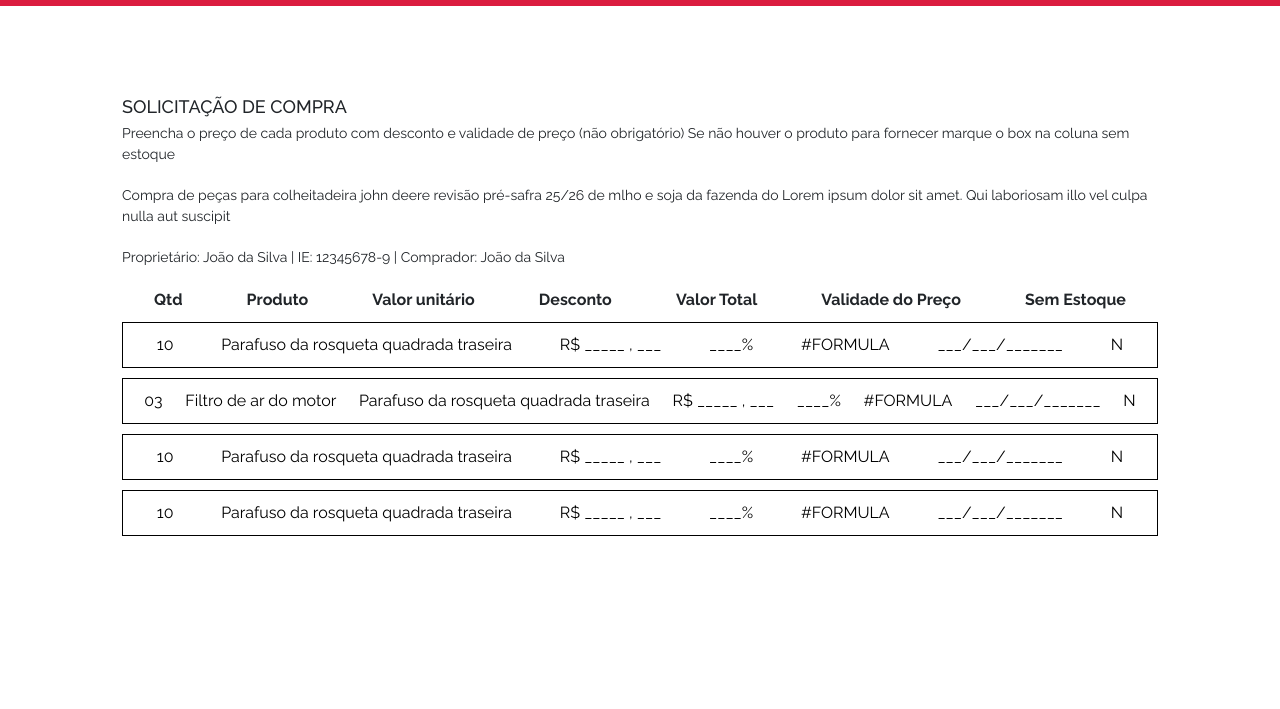
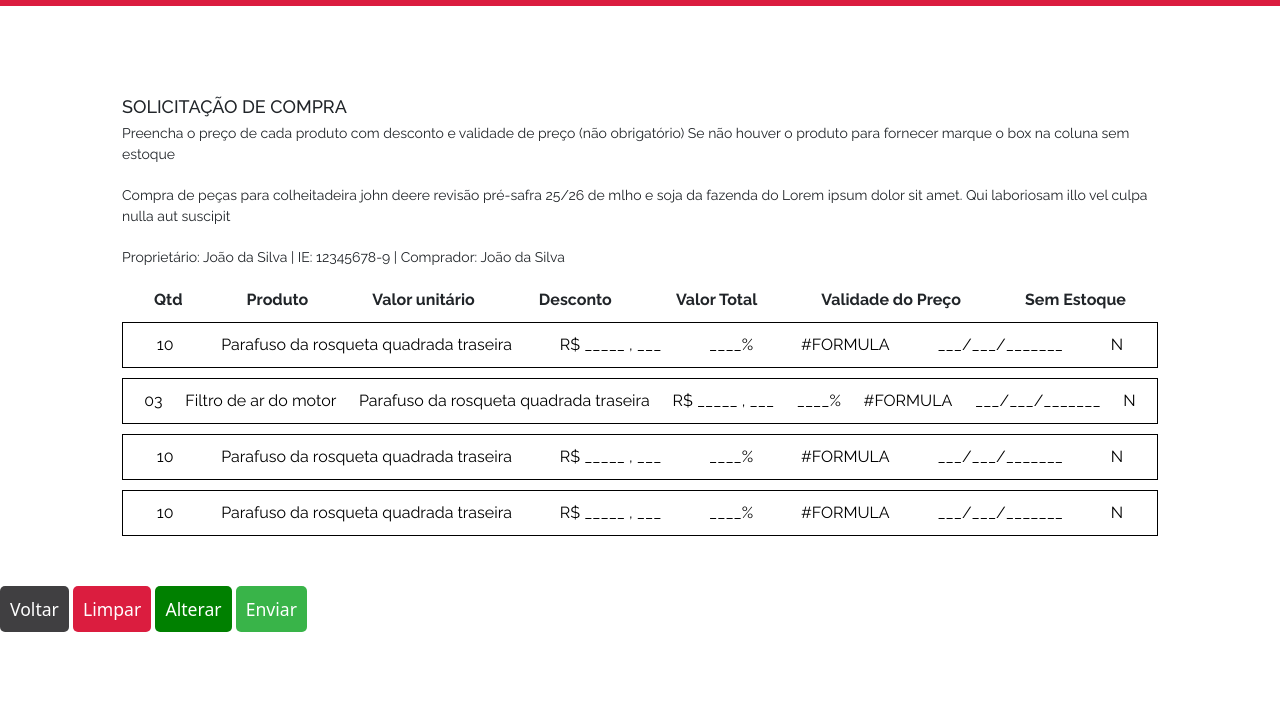
Before and after one commit to TML45/scadiago-supplier-portal, a plain HTML site: page prices.html in a window 1280 px wide. Shown: the part 91-800 px from the top of the page. Drawn offline with nearby package versions, Linux system fonts and the light colour scheme; a script that the page names is missing.

Commit message:
Add buttons

```diff
--- a/prices.html
+++ b/prices.html
@@ -87,6 +87,9 @@
       </main>
     </div>
     <button type="button" class="btn-voltar" onclick="window.location.href='budgets.html'">Voltar</button>
+    <button type="button" class="btn-limpar">Limpar</button>
+    <button type="button" class="btn-alterar">Alterar</button>
+    <button type="submit" class="btn-login">Enviar</button>
     <script src="https://cdn.jsdelivr.net/npm/bootstrap@5.3.7/dist/js/bootstrap.bundle.min.js" integrity="sha384-ndDqU0Gzau9qJ1lfW4pNLlhNTkCfHzAVBReH9diLvGRem5+R9g2FzA8ZGN954O5Q" crossorigin="anonymous"></script>
     <script src="https://cdn.jsdelivr.net/npm/@popperjs/core@2.11.8/dist/umd/popper.min.js" integrity="sha384-I7E8VVD/ismYTF4hNIPjVp/Zjvgyol6VFvRkX/vR+Vc4jQkC+hVqc2pM8ODewa9r" crossorigin="anonymous"></script>
     <script src="https://cdn.jsdelivr.net/npm/bootstrap@5.3.7/dist/js/bootstrap.min.js" integrity="sha384-7qAoOXltbVP82dhxHAUje59V5r2YsVfBafyUDxEdApLPmcdhBPg1DKg1ERo0BZlK" crossorigin="anonymous"></script>
--- a/styles/edit-register.css
+++ b/styles/edit-register.css
@@ -151,3 +151,19 @@ main {
 .btn-voltar:hover {
   opacity: 0.9;
 }
+
+.btn-alterar {
+  padding: 10px;
+  background-color: #DB1D3F;
+  color: white;
+  border: none;
+  border-radius: 5px;
+  font-size: 1.1rem;
+  cursor: pointer;
+  margin-bottom: 10px;
+  text-decoration: none;
+}
+
+.btn-alterar:hover {
+  opacity: 0.9;
+}
--- a/styles/prices.css
+++ b/styles/prices.css
@@ -119,10 +119,57 @@ main {
   font-size: 1.1rem;
   cursor: pointer;
   text-decoration: none;
-  width: 30vh;
-  margin: 250px 230px;
+  margin-bottom: 10px;
 }
 
 .btn-voltar:hover {
   opacity: 0.9;
 }
+
+.btn-login {
+  padding: 10px;
+  background-color: #39B449;
+  color: white;
+  border: none;
+  border-radius: 5px;
+  font-size: 1.1rem;
+  cursor: pointer;
+  margin-bottom: 10px;
+  text-decoration: none;
+}
+
+.btn-login:hover {
+  opacity: 0.9;
+}
+
+.btn-limpar {
+  padding: 10px;
+  background-color: #DB1D3F;
+  color: white;
+  border: none;
+  border-radius: 5px;
+  font-size: 1.1rem;
+  cursor: pointer;
+  margin-bottom: 10px;
+  text-decoration: none;
+}
+
+.btn-limpar:hover {
+  opacity: 0.9;
+}
+
+.btn-alterar {
+  padding: 10px;
+  background-color: green;
+  color: white;
+  border: none;
+  border-radius: 5px;
+  font-size: 1.1rem;
+  cursor: pointer;
+  margin-bottom: 10px;
+  text-decoration: none;
+}
+
+.btn-alterar:hover {
+  opacity: 0.9;
+}
```
Also changed, not shown: edit-register.html (+2 -1 lines), password.html (+12 -2 lines), register.html (+6 -6 lines).
